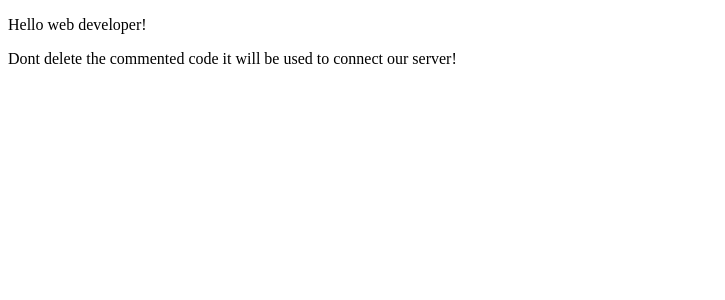
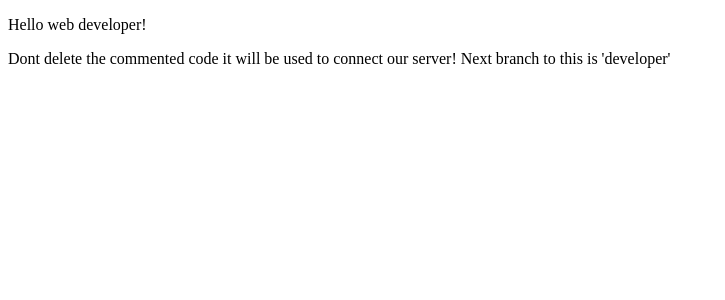
Before and after one commit to SkimZconceited/Phase4-GameTheoryProject-frontend, a React (Create React App) app in the folder client/: page / in a window 1280 px wide. Shown: the top 300 px of the page, without its empty margins (0-725 px from the left). Built offline with nearby package versions, Linux system fonts and the light colour scheme.

Commit message:
Added the developer branch name for easy move around the git for an easy project.

```diff
--- a/client/src/Home.jsx
+++ b/client/src/Home.jsx
@@ -19,8 +19,10 @@ function Home() {
     <div>
       {/* <p>The data is: {info.name}</p> */}
       <p>Hello web developer!</p>
-      <p>Dont delete the commented code it will be used to connect our server!</p>
-
+      <p>
+        Dont delete the commented code it will be used to connect our server!
+        Next branch to this is 'developer'
+      </p>
     </div>
   );
 }
```
